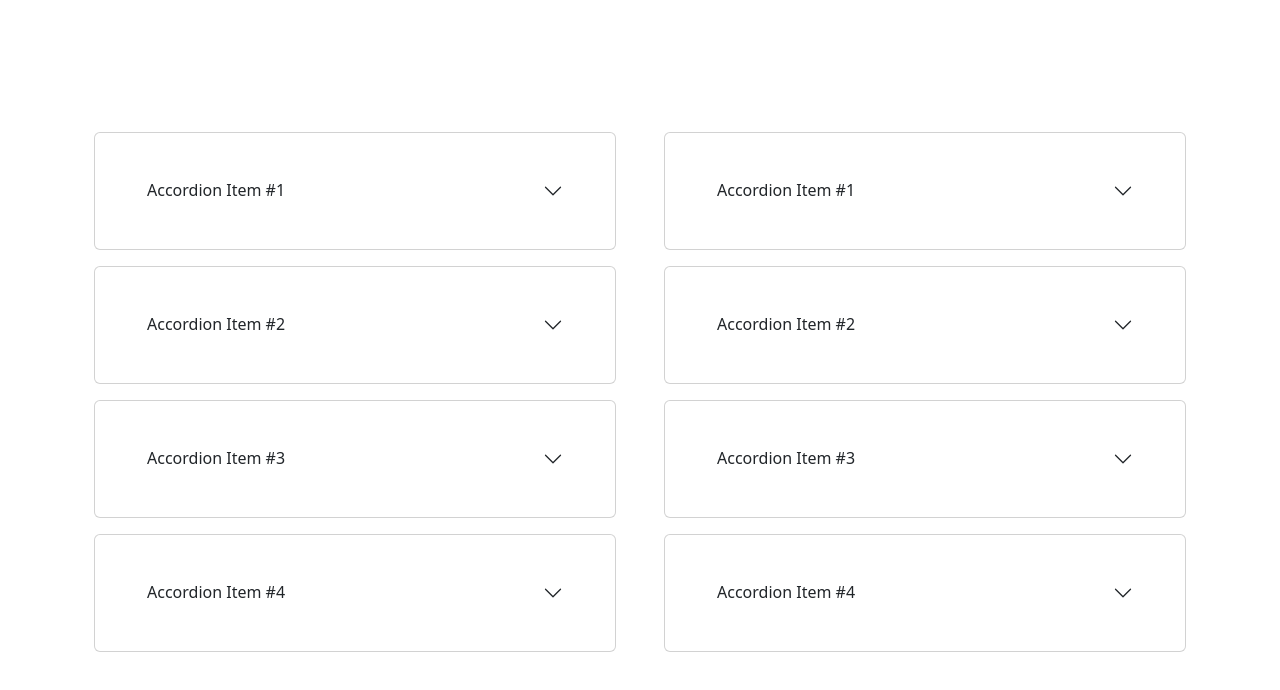
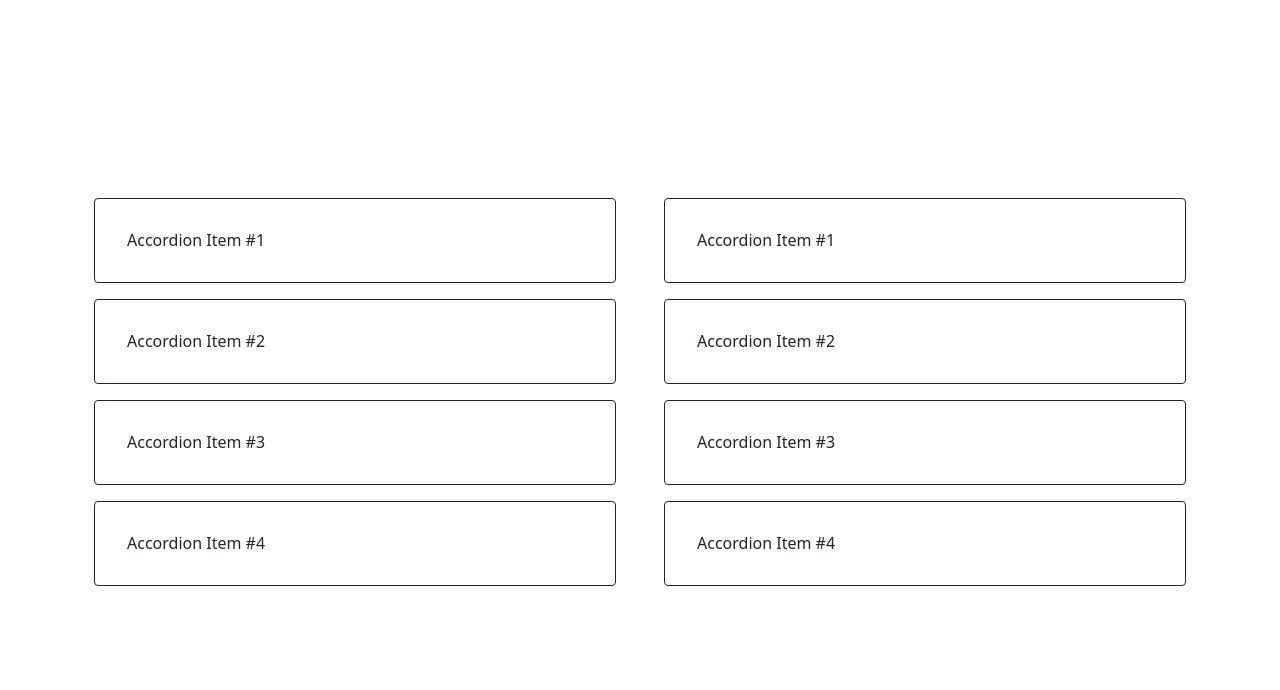
Before and after one commit to antazoey/ethdenver2025-chairman-dao, a React (Vite) app in the folder web/: page / in a window 1280 px wide. Shown: the top 690 px of the page. Built offline with nearby package versions, Linux system fonts and the light colour scheme.

Commit message:
feat: expands accordion heading border so whole card is clickable

```diff
--- a/web/src/components/AccordionColumns.tsx
+++ b/web/src/components/AccordionColumns.tsx
@@ -27,7 +27,7 @@ const AccordionColumns: React.FC = () => {
       <Row>
         {accordionData.map((item, index) => (
           <Col xs={12} key={index} className="mb-3">
-            <Accordion defaultActiveKey="0" as={Card}>
+            <Accordion defaultActiveKey="0">
                 <Accordion.Header>
                   {item.title}
                 </Accordion.Header>
--- a/web/src/styles/AccordionColumns.css
+++ b/web/src/styles/AccordionColumns.css
@@ -0,0 +1,11 @@
+
+button.accordion-button {
+    border: solid;
+    border-radius: 4px;
+    border-width: 1px;
+    padding: 2rem
+}
+
+button.accordion-button::after {
+    display: none;
+}
```
